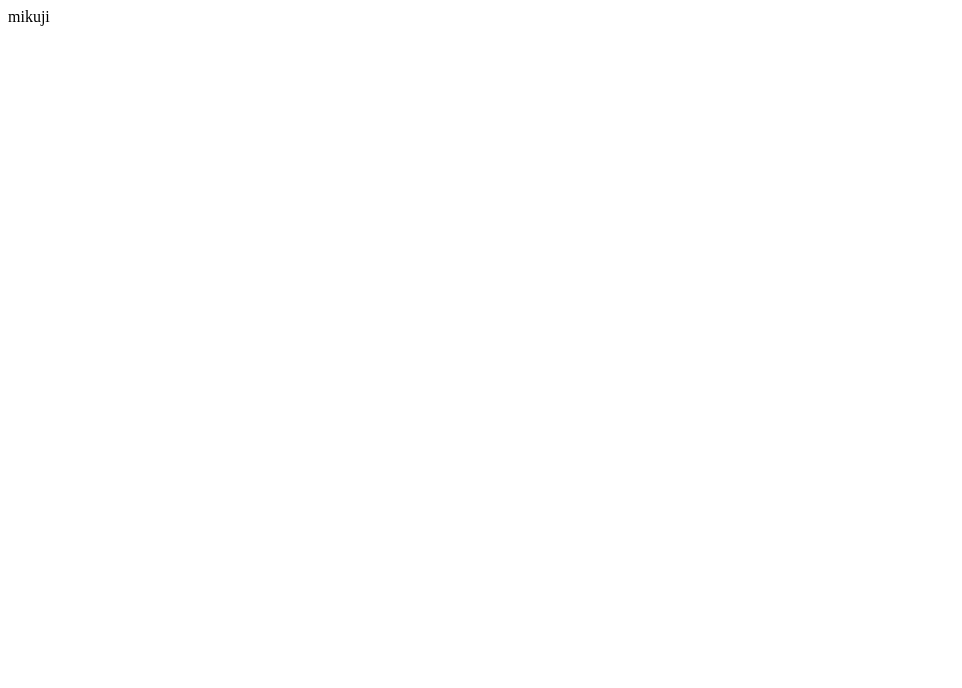
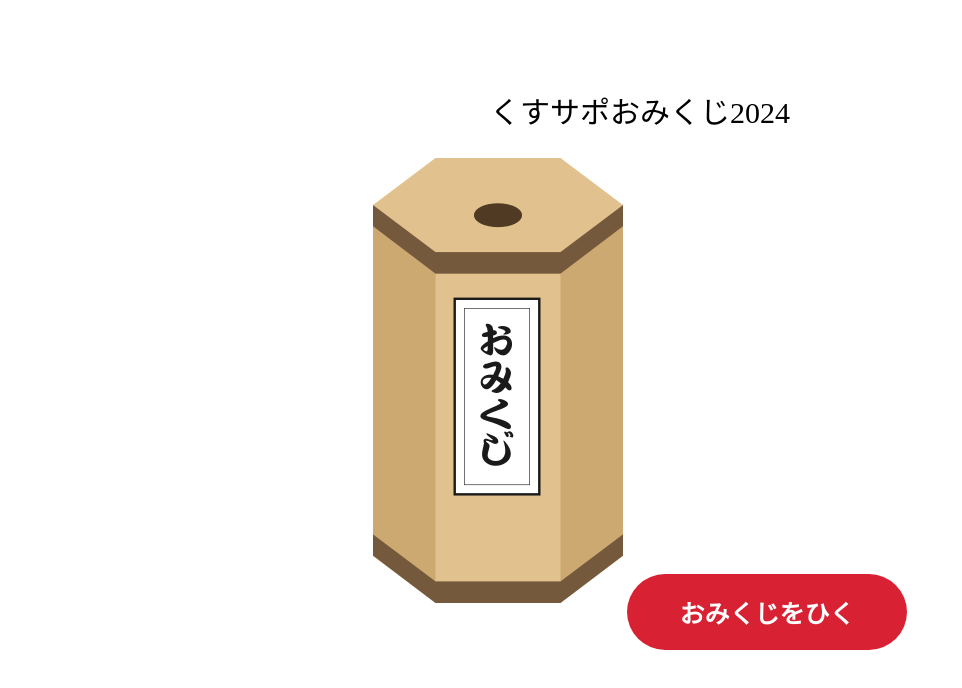
Before and after one commit to kususapo-omikuji/kususapo-omikuji.github.io, a plain HTML site: page index.html in a window 1280 px wide. Shown: the whole page, without its empty margins (0-962 px from the left). Drawn offline with Linux system fonts and the light colour scheme.

Commit message:
素材いれた

```diff
--- a/index.html
+++ b/index.html
@@ -3,10 +3,50 @@
 <head>
 <meta charset="utf-8">
 <meta name="viewport" content="width=device-width,initial-scale=1.0">
-<title>くすサポ おみくじ2024</title>
+<title>くすサポおみくじ2024</title>
+
+<style>
+.wrapper {
+    text-align: center;
+}
+
+.title {
+    padding-top: 50px;
+    min-height: 100px;
+    font-size: 30px;
+}
+
+.omikuji {
+    max-width: 250px;
+    padding-bottom: 20px;
+}
+
+button {
+    width: 280px;
+    padding: 20px;
+    border: none;
+    border-radius: 50px;
+    font-size: 25px;
+    font-weight: bold;
+    color: #fff;
+    background: #d82234;
+}
+button:active {
+    transform: translateY(10px);
+    transition: 0.6s;
+}
+</style>
 </head>
 
 <body>
-    mikuji
+    <div class="wrapper">
+        <div class="title">
+            <p>くすサポおみくじ2024</p>
+        </div>
+        <img class="omikuji" src="image/omikuji.png" alt="omikuji"/>
+        <button>
+            おみくじをひく
+        </button>
+    </div>
 </body>
 </html>
```
Also changed, not shown: image/omikuji.png (added), image/omikuji_stick.png (added), image/omikuji_withstick.png (added).
